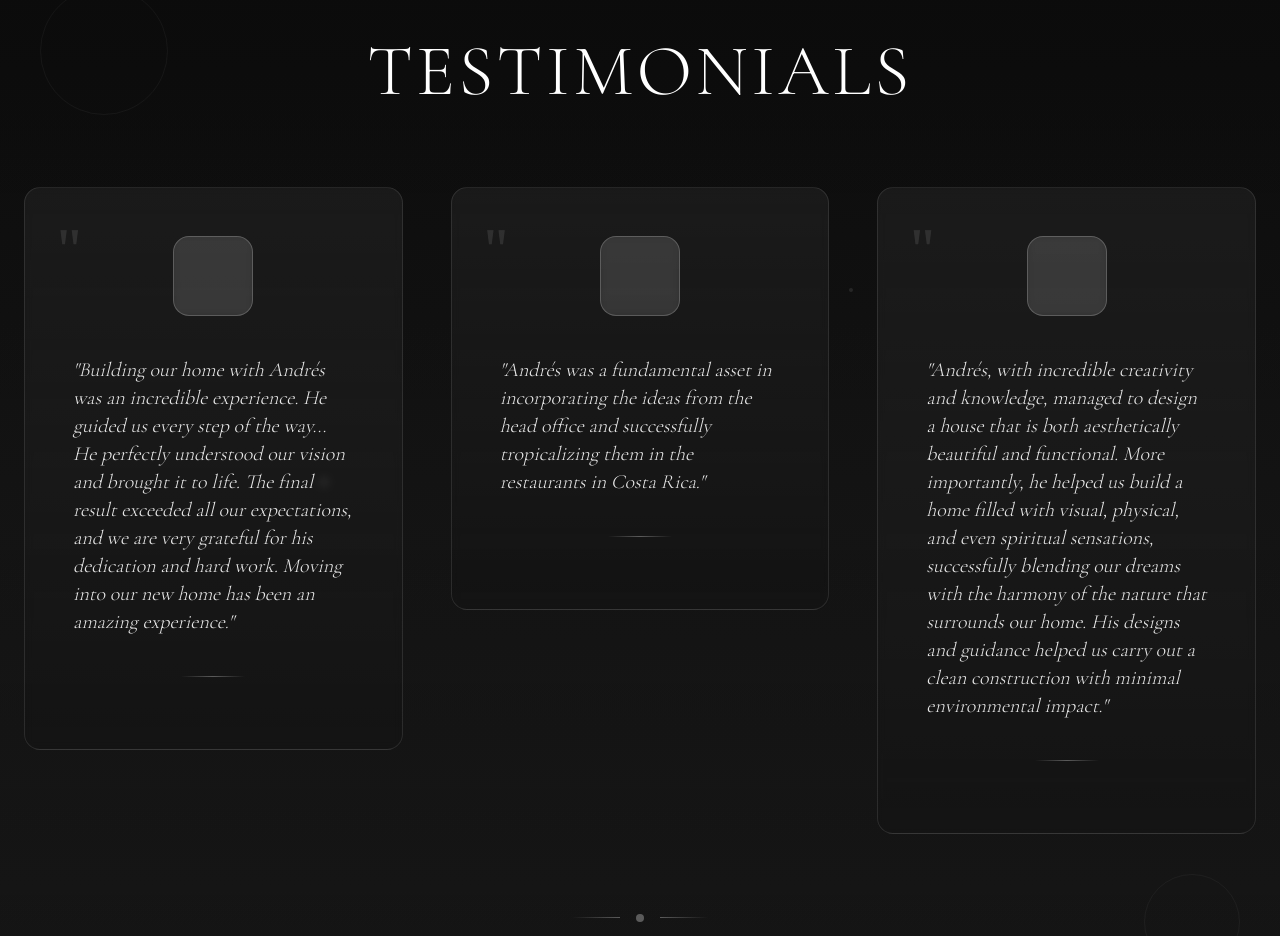
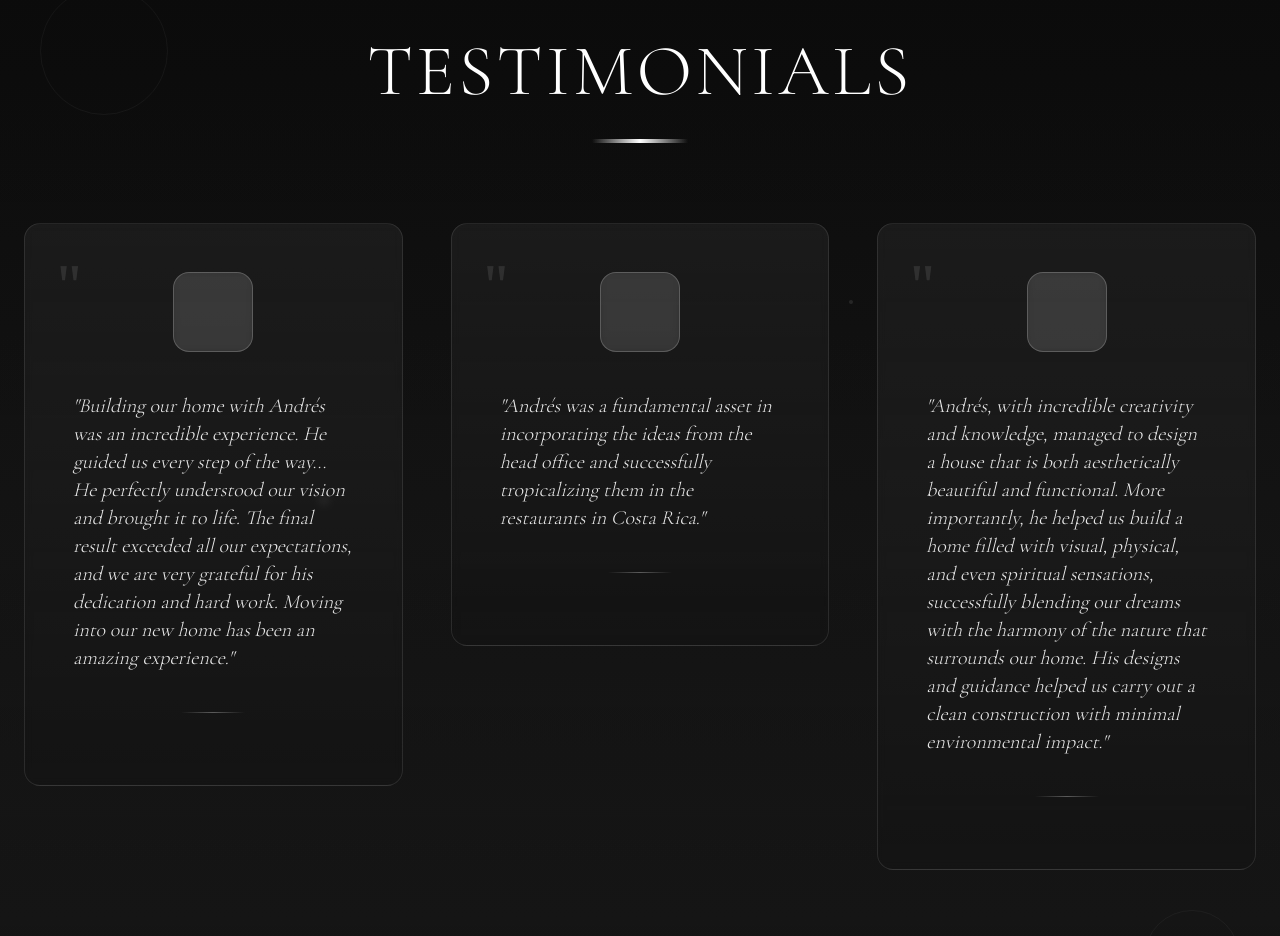
Before and after one commit to botflowlab/AndresCastroWebsite, a React (Vite) app: page /noticias in a window 1280 px wide. Shown: the part 2260-3196 px from the top of the page. Built offline with nearby package versions, Linux system fonts and the light colour scheme; no server answers; grey boxes are pictures that could not be loaded; a web font is replaced by a local one.

Commit message:
Updated Testimonials.jsx

```diff
--- a/src/pages/news/Testimonials.jsx
+++ b/src/pages/news/Testimonials.jsx
@@ -36,6 +36,7 @@ export default function Testimonials() {
           <h2 className="text-5xl md:text-6xl lg:text-7xl font-light mb-8 tracking-wider leading-tight">
             {t('publications.testimonials.title')}
           </h2>
+          <div className="w-24 h-1 bg-gradient-to-r from-transparent via-white to-transparent mx-auto mb-8"></div>
         </div>
 
         {/* Enhanced Testimonials Grid */}
```
